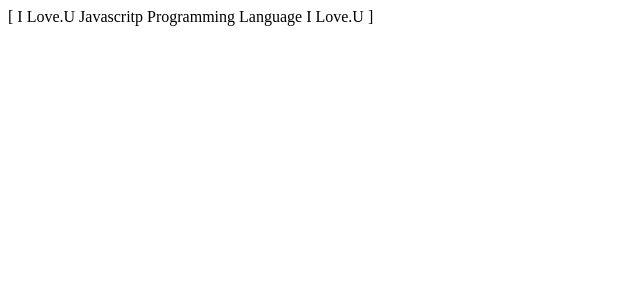
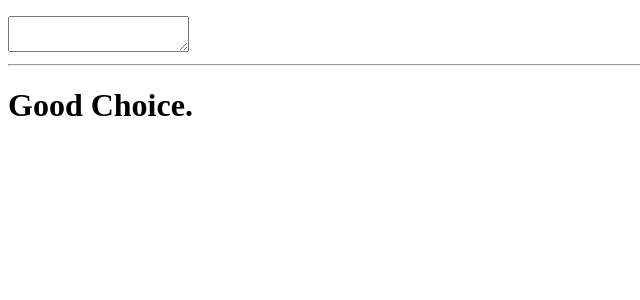
Before and after one commit to sohel902833/ReactWithSumitSir, a React (Create React App) app: page / in a window 1280 px wide. Shown: the top 300 px of the page, without its empty margins (0-640 px from the left). Built offline with nearby package versions, Linux system fonts and the light colour scheme.

Commit message:
part 19 done

```diff
--- a/src/App.js
+++ b/src/App.js
@@ -1,14 +1,13 @@
-import Text from "./composition/Text";
-import Emoji from "./composition/Emoji";
-import Bracket from "./composition/Bracket";
-function App() {
-  return <Emoji>{({ addEmoji }) => (
-      <Bracket>
-      {
-          ({addBracket})=> <Text addBracket={addBracket} addEmoji={addEmoji} />
-      }
+import React from "react";
+import Todo from './components/Todo'
+import TodoFunction from './components/TodoFunction'
+class App extends React.Component {
 
-      </Bracket>
-  )}</Emoji>;
+    render(){
+       return(
+         <TodoFunction/>
+
+        )
+    }
 }
 export default App;
--- /dev/null
+++ b/src/components/Todo.js
@@ -0,0 +1,32 @@
+import React from 'react'
+export default class Todo extends React.Component{
+    state={
+        todo:'',
+        warning:null
+
+    }
+
+    handleInput=(e)=>{
+        const inputValue=e.target.value;
+        const warning=inputValue.includes('.js')
+                        ?"You need JavScript skill to complete the task.Do you have it"
+                        :null;
+        this.setState({
+            todo:inputValue,
+            warning
+        })
+    }
+
+
+    render(){
+        const {todo,warning}=this.state;
+        return(
+            <div>
+                <p>{todo}</p>
+                <textarea value={todo} onChange={this.handleInput}/>
+                <hr/>
+                <h1>{warning}</h1>
+            </div>
+        )
+    }
+}
--- /dev/null
+++ b/src/components/TodoFunction.js
@@ -0,0 +1,28 @@
+import { useState } from "react";
+
+export default function TodoFunction() {
+
+    const [todo,setTodo]=useState('');
+    const [warning,setWarning]=useState(null);
+
+    const handleInput=(e)=>{
+        const inputValue=e.target.value;
+        const warning=inputValue.includes('.js')
+                        ?"You need JavScript skill to complete the task.Do you have it"
+                        :null;
+       setTodo(inputValue)
+       setWarning(warning)
+    }
+
+
+
+
+  return (
+    <div>
+      <p>{todo}</p>
+      <textarea value={todo} onChange={handleInput} />
+      <hr />
+      <h1>{warning?warning:"Good Choice."}</h1>
+    </div>
+  );
+}
--- a/src/composition/Bracket.js
+++ /dev/null
@@ -1,8 +0,0 @@
-import React from 'react'
-import Text from './Text';
-export default class Bracket extends React.Component{
-    addBracket=(text)=>`[ ${text} ]`;
-    render(){
-       return this.props.children({addBracket:this.addBracket});
-    }
-}
--- a/src/composition/Emoji.js
+++ /dev/null
@@ -1,8 +0,0 @@
-import React from "react";
-import Text from "./Text";
-export default class Emoji extends React.Component {
-  addEmoji = (text, emoji) => `${emoji} ${text} ${emoji}`;
-  render() {
-    return this.props.children({ addEmoji: this.addEmoji });
-  }
-}
--- a/src/composition/Text.js
+++ /dev/null
@@ -1,12 +0,0 @@
-export default function Text({ addEmoji,addBracket }) {
-  let text = "Javascritp Programming Language";
-  if(addEmoji){
-      text=addEmoji(text, "I Love.U")
-  }
-  if(addBracket){
-      text=addBracket(text)
-  }
-
-
-  return <div>{text}</div>;
-}
```
Also changed, not shown: src/inheritance/Emoji.js (deleted, +0 -9 lines), src/inheritance/Text.js (deleted, +0 -17 lines).
